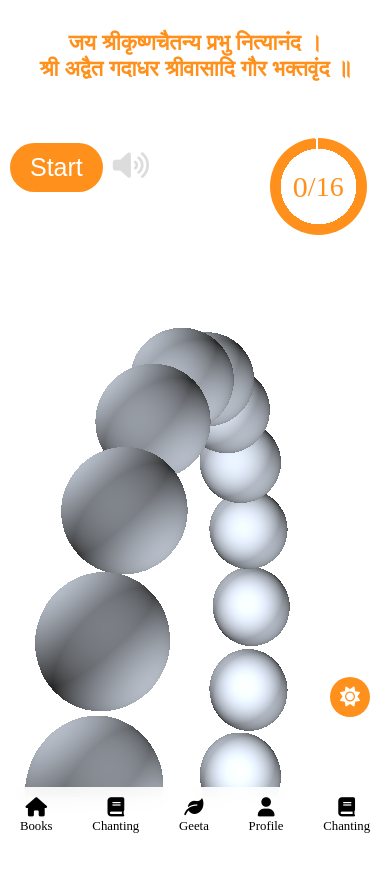
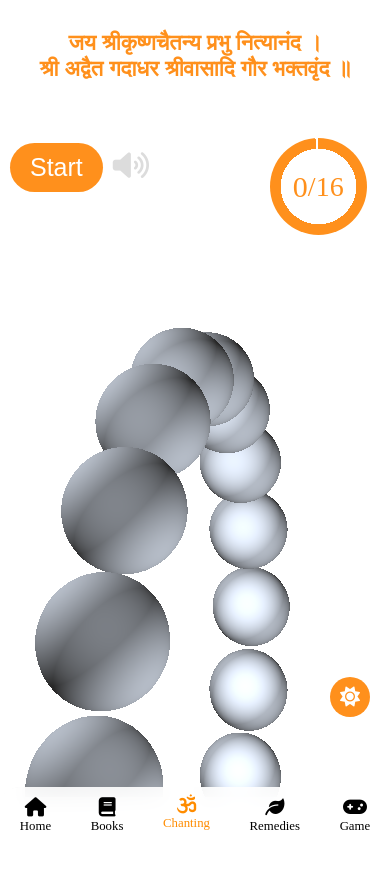
Before and after one commit to itsMr66/Sakha, a plain HTML site: page mala.html in a window 390 px wide. Shown: the top 872 px of the page. Drawn offline with nearby package versions, Linux system fonts and the light colour scheme; animation ran at ten frames a second.

Commit message:
Update mala.html

```diff
--- a/mala.html
+++ b/mala.html
@@ -246,25 +246,7 @@
         z-index: 1001
       }
 
-      .nav-item {
-        text-decoration: none;
-        color: var(--text-color);
-        font-size: 0.8rem;
-        display: flex;
-        flex-direction: column;
-        align-items: center;
-        transition: all 0.3s ease
-      }
 
-      .nav-item:hover {
-        color: var(--primary-color);
-        transform: translateY(-3px)
-      }
-
-      .nav-item i {
-        font-size: 1.2rem;
-        margin-bottom: 3px
-      }
 
       /* ... (previous styles remain the same) ... */
 
@@ -316,7 +298,12 @@
       }
 
       .nav-item:hover {
-        color: var(--primary-color);
+        color: #FF8C00;
+        transform: translateY(-3px);
+      }
+            .nav-active {
+        color: #FF8C00;
+
         transform: translateY(-3px);
       }
 
@@ -353,8 +340,8 @@
       <i id="darkModeIcon" class="fas fa-sun"></i>
     </button>
   </div>
-  <nav class="navigation"><a href="#" class="nav-item"><i class="fas fa-home"></i><span>Books</span></a><a href="#" class="nav-item"><i class="fas fa-book"></i><span>Chanting</span></a><a href="#" class="nav-item"><i class="fas fa-leaf"></i><span>Geeta</span></a><a href="#" class="nav-item"><i class="fas fa-user"></i><span>Profile</span></a>
-  <a href="#" class="nav-item"><i class="fas fa-book"></i><span>Chanting</span></a>
+  <nav class="navigation"><a href="#" class="nav-item"><i class="fas fa-home"></i><span>Home</span></a><a href="#" class="nav-item"><i class="fas fa-book"></i><span>Books</span></a><a href="#" class="nav-active nav-item"><i class="fas fa-om"></i><span>Chanting</span></a><a href="#" class="nav-item"><i class="fas fa-leaf"></i><span>Remedies</span></a>
+  <a href="#" class="nav-item"><i class="fas fa-gamepad"></i><span>Game</span></a>
   </nav>
 
   <script src="https://cdnjs.cloudflare.com/ajax/libs/three.js/r128/three.min.js"></script>
@@ -604,4 +591,4 @@ darkModeToggle.addEventListener('click', () => {
   </script>
 </body>
 
-</html>
+  </html>
```
